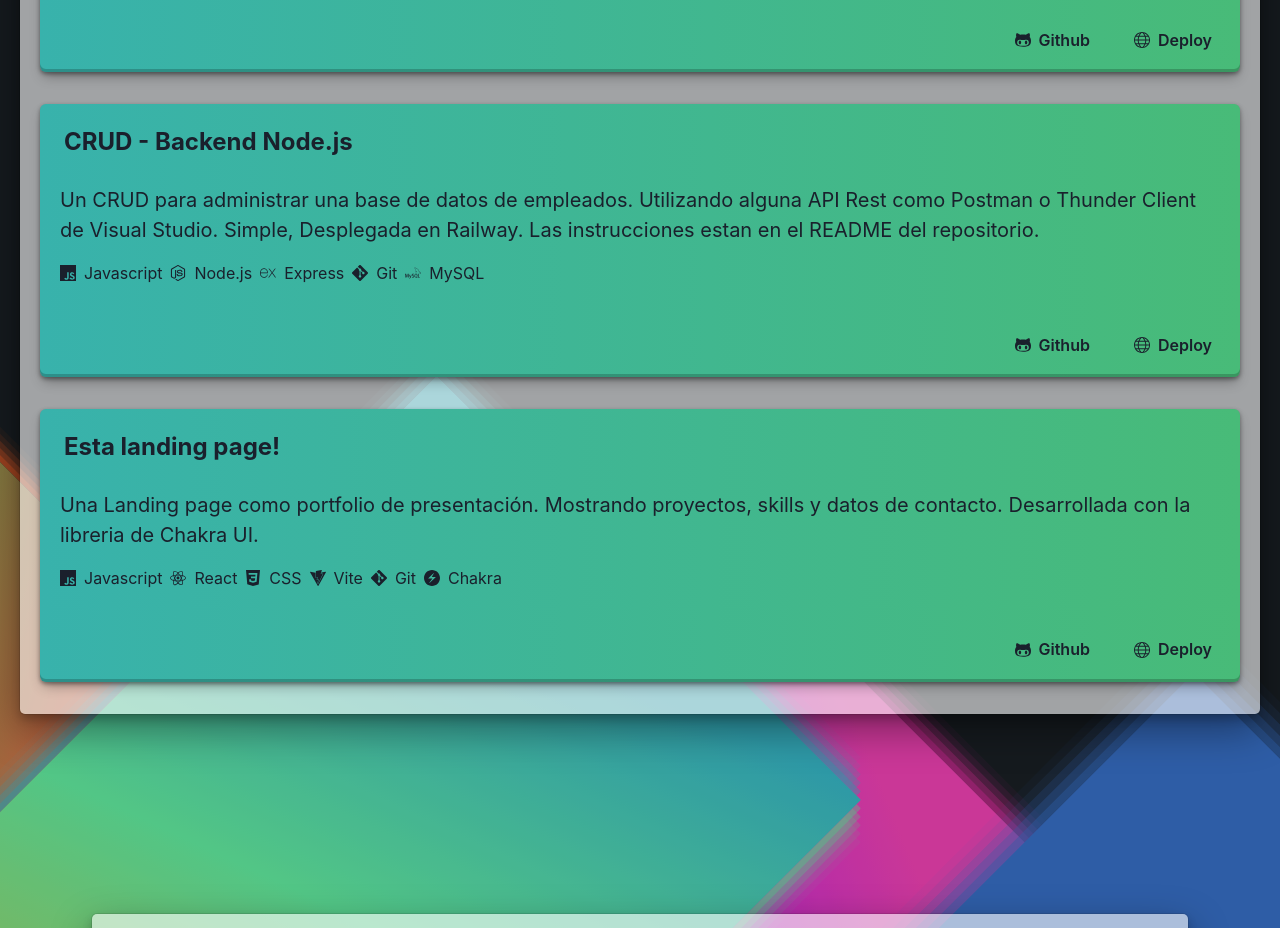
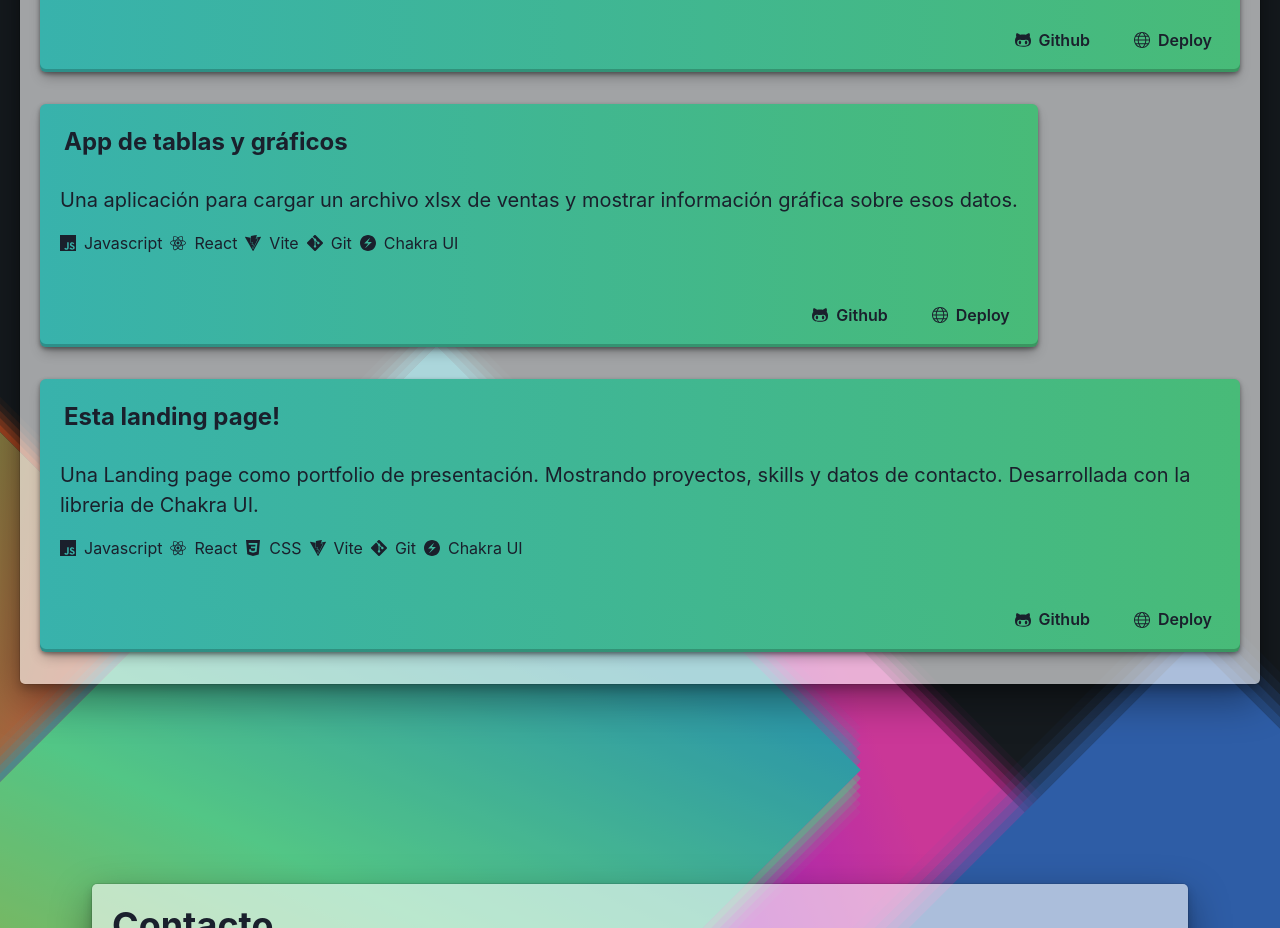
Before and after one commit to Ferclemens/vite-portfolio, a React (Vite) app: page / in a window 1280 px wide. Shown: the part 2440-3368 px from the top of the page. Built offline with nearby package versions, Linux system fonts and the light colour scheme.

Commit message:
:pushpin: add tables-charts-app project to work component

```diff
--- a/src/components/Work.jsx
+++ b/src/components/Work.jsx
@@ -1,7 +1,7 @@
 import React from 'react'
 import {Heading, Text, VStack, Card, CardHeader, CardBody, Button, Link, ButtonGroup, Icon, Stack, useBreakpointValue, HStack} from '@chakra-ui/react'
 import {TfiGithub, TfiWorld} from 'react-icons/tfi'
-import { SiChakraui, SiCss3, SiJavascript, SiGit, SiReact, SiRedux, SiNodedotjs, SiExpress, SiMysql, SiFirebase, SiBootstrap, SiVite } from 'react-icons/si';
+import { SiChakraui, SiCss3, SiJavascript, SiGit, SiReact, SiRedux, SiFirebase, SiBootstrap, SiVite } from 'react-icons/si';
 import { useThemeContext } from '../context/ThemeContext';
 
 function Work() {
@@ -66,10 +66,10 @@ function Work() {
       spDesc:"Ecommerce de remeras de futbol, con diseño responsive. Cuenta con administración de stock, gestión de usuarios, carrito de compras y simulación de pago.",
     },
     {
-      engTitle:"CRUD - Backend Node.js",
-      spTitle:"CRUD - Backend Node.js",
+      engTitle:"Tables charts app",
+      spTitle:"App de tablas y gráficos",
       src:'',
-      alt:"backend crud app",
+      alt:"render tables and charts app",
       toolsIcons:[{
         id: 9,
         name: 'Javascript',
@@ -77,13 +77,13 @@ function Work() {
       },
       {
         id: 10,
-        name: 'Node.js',
-          icon: SiNodedotjs
-        },
-        {
-          id: 11,
-          name: 'Express',
-          icon: SiExpress
+        name: 'React',
+        icon: SiReact
+      },
+      {
+        id: 11,
+        name: 'Vite',
+        icon: SiVite
         },
         {
           id: 12,
@@ -92,14 +92,14 @@ function Work() {
         },
         {
           id: 13,
-          name: 'MySQL',
-          icon: SiMysql
-        }
+          name: 'Chakra UI',
+          icon: SiChakraui
+        },
       ],
-      github:"https://github.com/Ferclemens/Nodejs-Mysql-restApi-practice.git",
-      deploy:"https://nodejs-mysql-restapi-practice-production.up.railway.app/employees",
-      engDesc:"A simple programme to manage an employee database with a Rest API client like Postman or Thunder Client (Visual Studio). Deployed on Railway. Instructions on repository README file.",
-      spDesc: 'Un CRUD para administrar una base de datos de empleados. Utilizando alguna API Rest como Postman o Thunder Client de Visual Studio. Simple, Desplegada en Railway. Las instrucciones estan en el README del repositorio.'
+      github:"https://github.com/Ferclemens/tables-and-charts.git",
+      deploy:"https://tables-and-charts-app.vercel.app/",
+      engDesc:"An app to load an xlsx file of sales and display graphical information on that data.",
+      spDesc: 'Una aplicación para cargar un archivo xlsx de ventas y mostrar información gráfica sobre esos datos.'
     },
     {
       engTitle:"This landing page!",
@@ -133,7 +133,7 @@ function Work() {
         },
         {
           id: 19,
-          name: 'Chakra',
+          name: 'Chakra UI',
           icon: SiChakraui
         },
       ],
```
